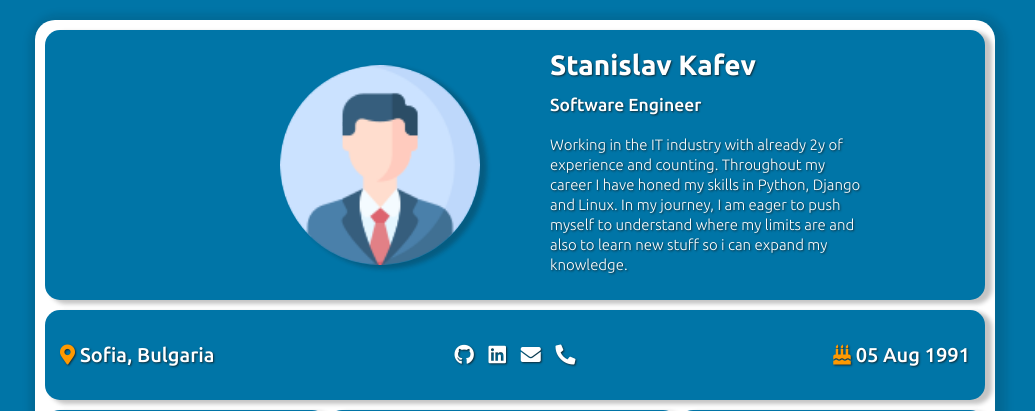
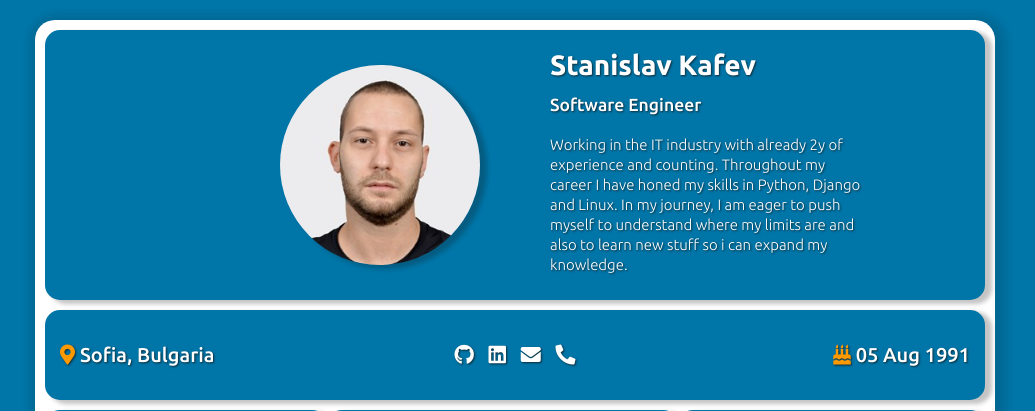
Before and after one commit to skafev/CV2023, a Django app: page / in a window 1280 px wide. Shown: the top 411 px of the page, without its empty margins (125-1160 px from the left). Run offline with Django 5.2, Linux system fonts and the light colour scheme.

Commit message:
Update cv.html

```diff
--- a/templates/cv.html
+++ b/templates/cv.html
@@ -13,7 +13,7 @@
 <div class="general__area">
     <div class="top__area">
         <div class="bio__area">
-            <div class="photo__area"><img src="{% static 'img/photo.jpg' %}" alt="{{ Name | safe }}"/></div>
+            <div class="photo__area"><img src="{% static 'img/S.Kafev.jpg' %}" alt="{{ Name | safe }}"/></div>
             <div class="info__area">
                 <p class="name">{{ Name }}</p>
                 <p class="profession">{{ Profession }}</p>
```
